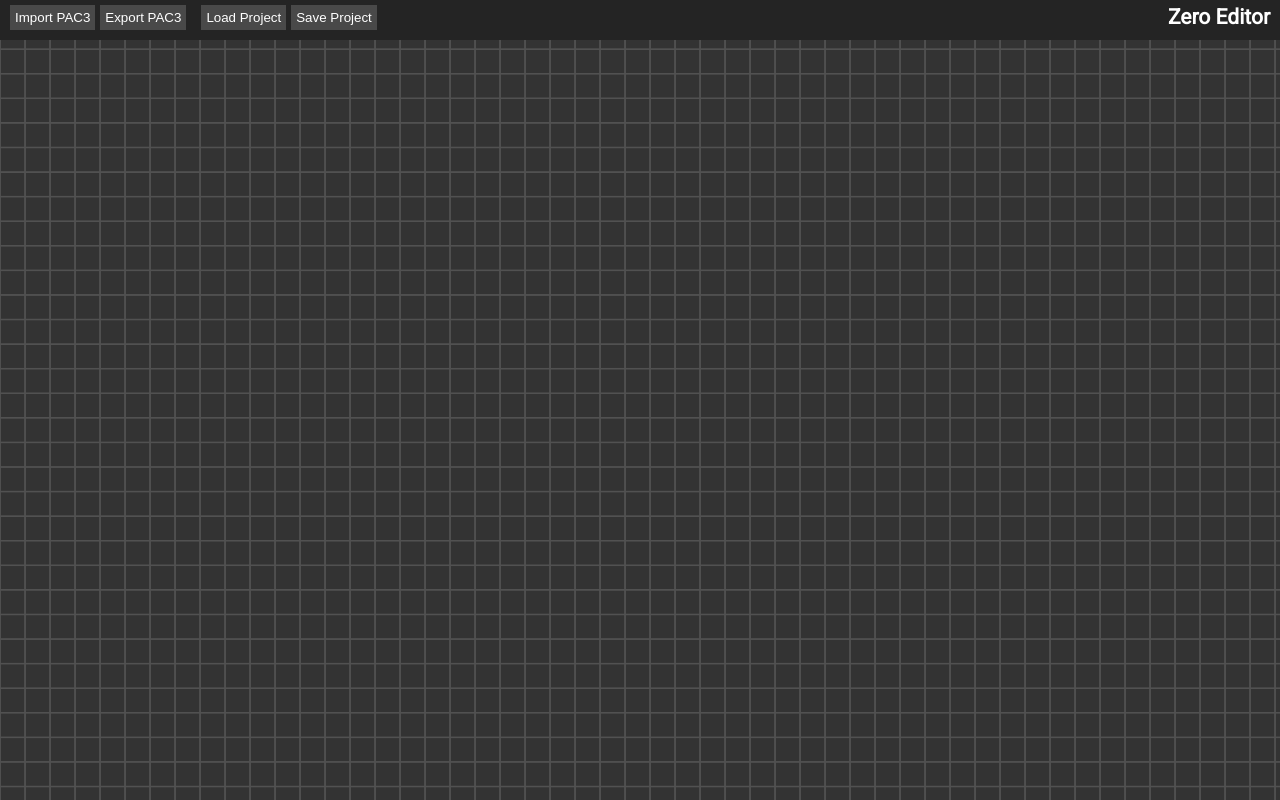
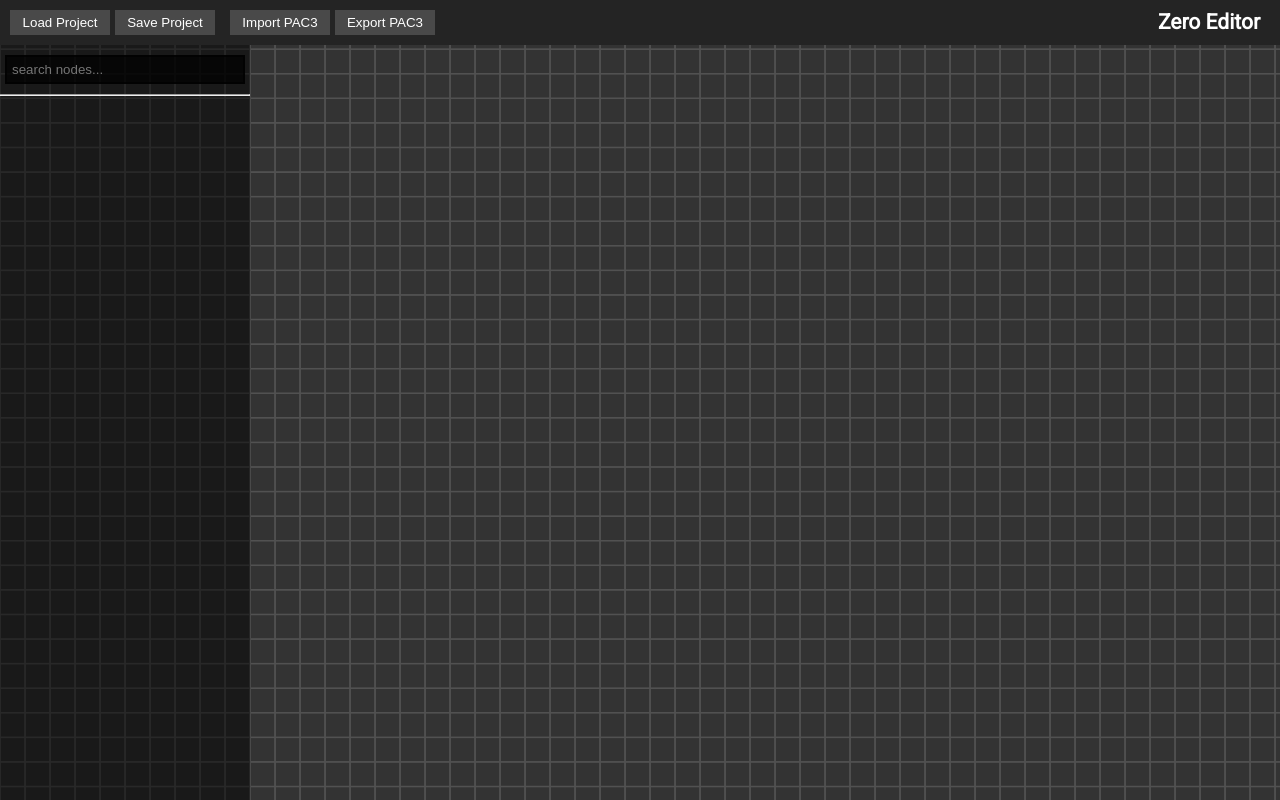
Before and after one commit to Earu/Zero-Editor, a React (Create React App) app: page / in a window 1280 px wide. Built offline with nearby package versions, Linux system fonts and the light colour scheme.

Commit message:
current work on node creation and selection

```diff
--- a/src/components/Editor.css
+++ b/src/components/Editor.css
@@ -12,7 +12,7 @@
 	display: inline-block;
 	background-color: #242424;
 	padding-bottom: 10px;
-	padding-top: 5px;
+	padding-top: 10px;
 }
 
 #editor-menu>h1 {
@@ -20,8 +20,9 @@
 	margin: 0;
 	padding: 0;
 	font-size: 21px;
-	float: right;
-	margin-right: 10px;
+	position: fixed;
+	top: 10px;
+	right: 20px;
 }
 
 #editor-menu>div {
@@ -35,5 +36,6 @@
 	border: none;
 	padding: 5px;
 	margin-right: 5px;
+	width: 100px;
 	cursor: pointer;
 }
--- a/src/components/Editor.tsx
+++ b/src/components/Editor.tsx
@@ -3,6 +3,7 @@ import React from "react";
 import INode from "../nodes/INode";
 import "./grid.png";
 import "./Editor.css";
+import NodeSelector from "./NodeSelector";
 
 export default class Editor extends React.Component {
 	private nodeTable: Map<Guid, INode>;
@@ -40,19 +41,25 @@ export default class Editor extends React.Component {
 		// IMPL TODO
 	}
 
+	private onLoadProject(event: React.MouseEvent<HTMLButtonElement, MouseEvent>): void {}
+	private onSaveProject(event: React.MouseEvent<HTMLButtonElement, MouseEvent>): void {}
+	private onImportPac3(event: React.MouseEvent<HTMLButtonElement, MouseEvent>): void {}
+	private onExportPac3(event: React.MouseEvent<HTMLButtonElement, MouseEvent>): void {}
+
 	public render(): JSX.Element {
 		return (<div id="editor">
 			<div id="editor-menu">
 				<div>
+					<button onClick={this.onLoadProject}>Load Project</button>
+					<button>Save Project</button>
+				</div>
+				<div>
 					<button>Import PAC3</button>
 					<button>Export PAC3</button>
 				</div>
-				<div>
-					<button>Load Project</button>
-					<button>Save Project</button>
-				</div>
 				<h1>Zero Editor</h1>
 			</div>
+			<NodeSelector />
 		</div>);
 	}
 }
--- /dev/null
+++ b/src/components/NodeSelector.css
@@ -0,0 +1,30 @@
+#node-selector-menu {
+	width: 250px;
+	background-color: rgba(0, 0, 0, 0.5);
+	display: flex;
+	flex-flow: column;
+	height: 100%;
+	border-right: solid 1px #494949;
+	position: fixed;
+}
+
+#node-selector-menu>input {
+	margin: 5px;
+	margin-top: 10px;
+	background-color: rgba(0, 0, 0, 0.75);
+	border: solid 2px rgba(0, 0, 0, 0.75);
+	color: white;
+	padding: 5px;
+}
+
+#node-selector-menu>input:focus {
+	border: solid 2px #494949;
+}
+
+#node-selector-menu>hr {
+	margin: 0;
+	width: 100%;
+	margin-top: 5px;
+	margin-left: -2px;
+	color: #494949;
+}
--- /dev/null
+++ b/src/components/NodeSelector.tsx
@@ -0,0 +1,16 @@
+import React from "react";
+import "./NodeSelector.css";
+
+export default class NodeSelector extends React.Component {
+	public render(): JSX.Element {
+		return (<div id="node-selector-menu">
+			<input type="text" placeholder="search nodes..." />
+			<hr />
+		</div>);
+	}
+}
+
+// TODO:
+// NodeCategory: to categorize nodes in the menu
+// NodeItem: an item to create a specific UINode
+// UINode: the UI object that represents an instance of a node
```
